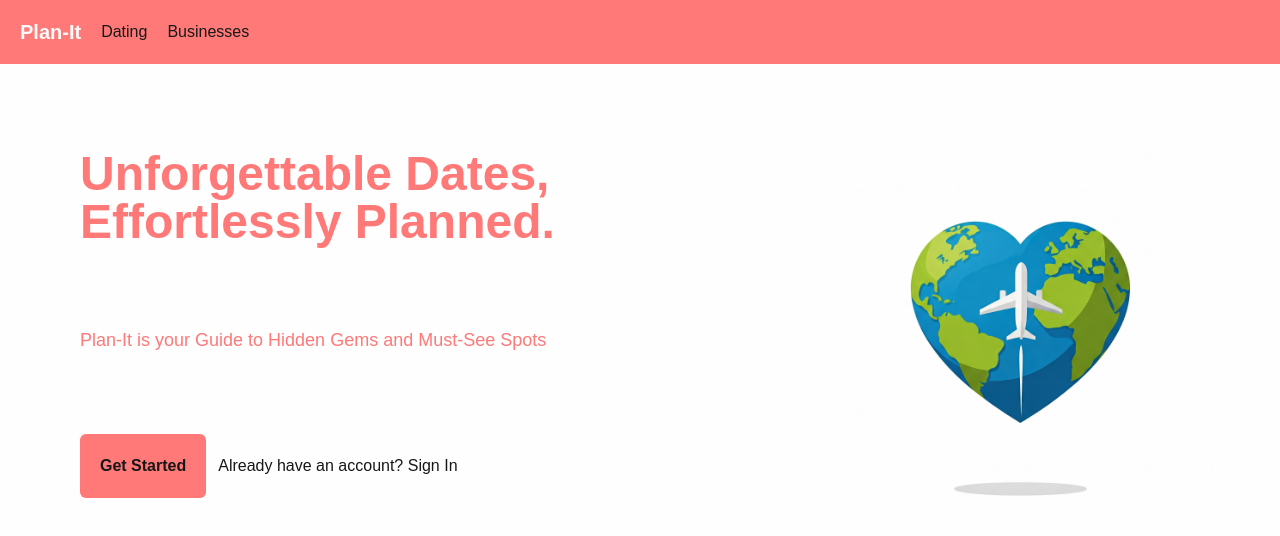
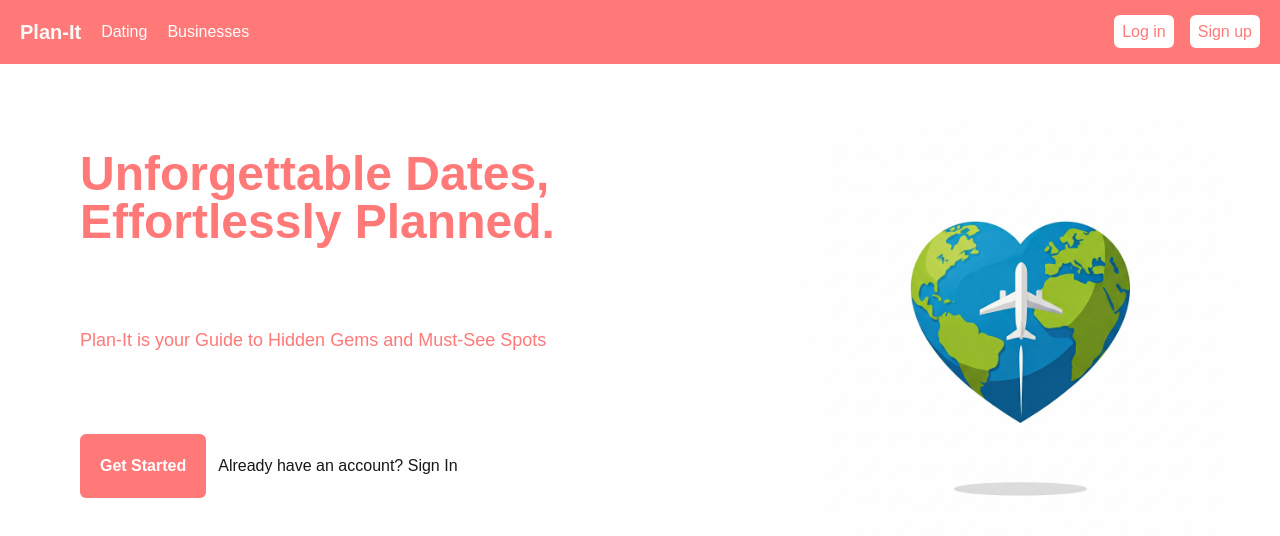
Before and after one commit to lukietee/plan-it, a Next.js app in the folder app/: page / in a window 1280 px wide. Shown: the top 536 px of the page. Built offline with nearby package versions, Linux system fonts and the light colour scheme.

Commit message:
real color added for log in and home page

```diff
--- a/app/app/login/page.js
+++ b/app/app/login/page.js
@@ -3,16 +3,16 @@ import { Container } from "postcss";
 export default function Home() {
   return (
     <>
-    <nav className="flex items-center justify-between p-5 h-16 bg-rose-400">
+    <nav className="flex items-center justify-between p-5 h-16 bg-primary">
         <div className= "flex gap-5 items-center">
-          <a href="" className="text-xl font-bold text-stone-50 hover:text-blue-600">Plan-It</a>
+          <a href="" className="text-xl font-bold text-secondary hover:text-blue-600">Plan-It</a>
         </div>
     </nav>
 
-    <div className="bg-stone-50">
+    <div className="bg-secondary">
 
     </div>
-    <div className="bg-rose-400">
+    <div className="bg-primary">
 
     </div>
 
@@ -28,13 +28,13 @@ export default function Home() {
         </div>
         {/* Decription */}
         <div className='flex p-5 text-lg'>
-          <p className='text-rose-400 p-5'>
+          <p className='text-primary p-5'>
             Plan-It is your Guide to Hidden Gems and Must-See Spots
           </p>
         </div>
         {/* Alt signup / signin */}
         <div className='flex items-center p-5 m-5 space-x-3'>
-          <button className='bg-rose-400 font-bold p-5 text-stone-50 p-5 rounded-md hover:text-stone-300'>
+          <button className='bg-primary font-bold p-5 text-secondary p-5 rounded-md hover:text-stone-300'>
             Get Started
           </button>
           <a href="#">
--- a/app/app/page.js
+++ b/app/app/page.js
@@ -9,13 +9,13 @@ export default function Home() {
         <div className= "flex gap-5 items-center">
           <a href="" className="text-xl font-bold text-stone-50 hover:text-blue-600">Plan-It</a>
 
-          <a href="#" className="text-background hover:text-blue-600">Dating</a>
-          <a href="#" className="text-background hover:text-blue-600">Businesses</a>
+          <a href="#" className="text-secondary hover:text-blue-600">Dating</a>
+          <a href="#" className="text-secondary hover:text-blue-600">Businesses</a>
         </div>
         <div>
           <ul className="flex gap-4">
-            <li><a href="login" className="bg-background text-primary hover:text-blue-600 rounded-md p-2">Log in</a></li>
-            <li><a href="signup" className="bg-background text-primary hover:text-blue-600 rounded-md p-2">Sign up</a></li>
+            <li><a href="login" className="bg-secondary text-primary hover:text-blue-600 rounded-md p-2">Log in</a></li>
+            <li><a href="signup" className="bg-secondary text-primary hover:text-blue-600 rounded-md p-2">Sign up</a></li>
           </ul>
         </div>
     </nav>
@@ -38,7 +38,7 @@ export default function Home() {
         </div>
         {/* Alt signup / signin */}
         <div className='flex items-center p-5 m-5 space-x-3'>
-          <button className='bg-primary font-bold p-5 text-background p-5 rounded-md hover:text-stone-300'>
+          <button className='bg-primary font-bold p-5 text-secondary p-5 rounded-md hover:text-stone-300'>
             Get Started
           </button>
           <a href="#">
```
